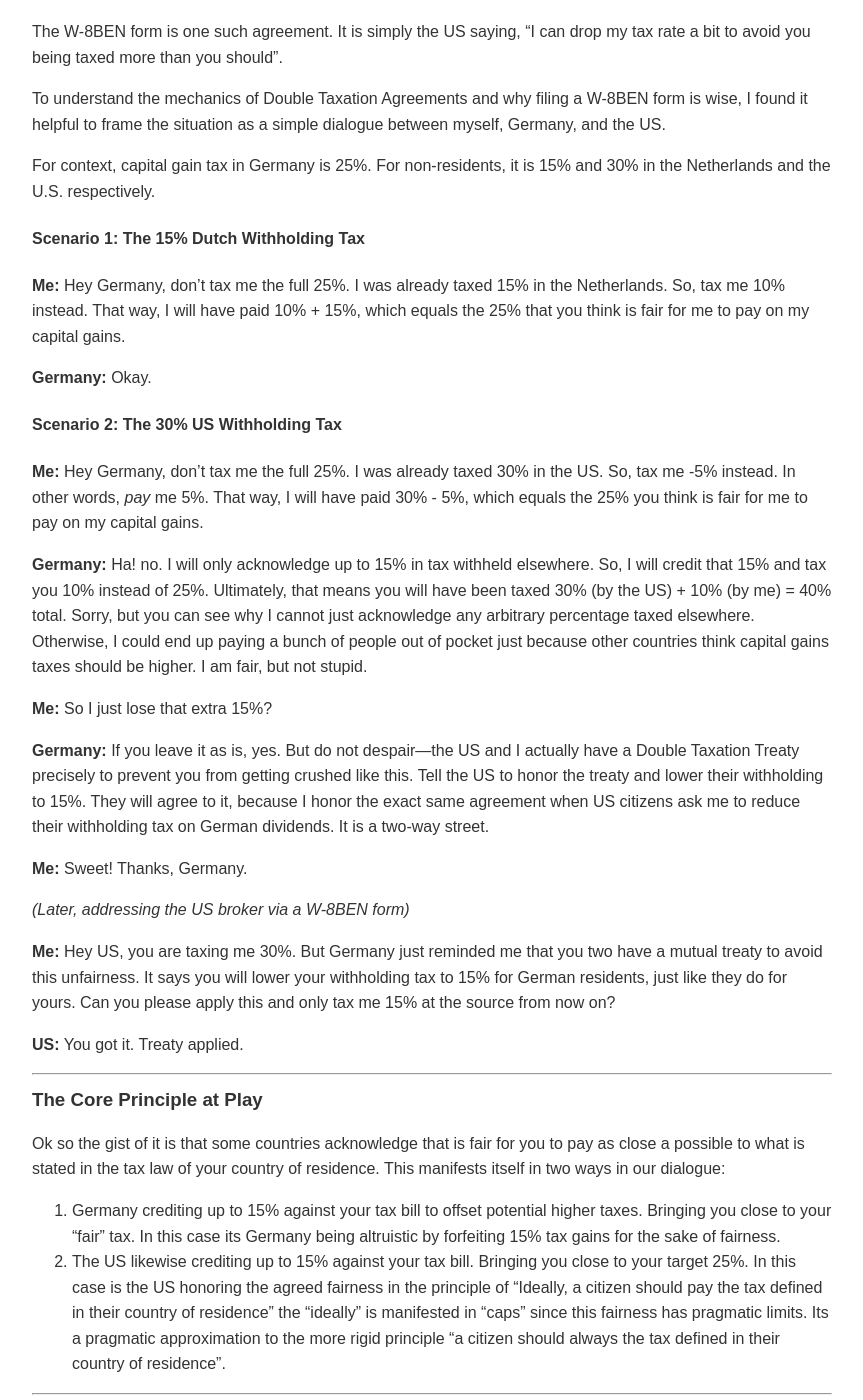
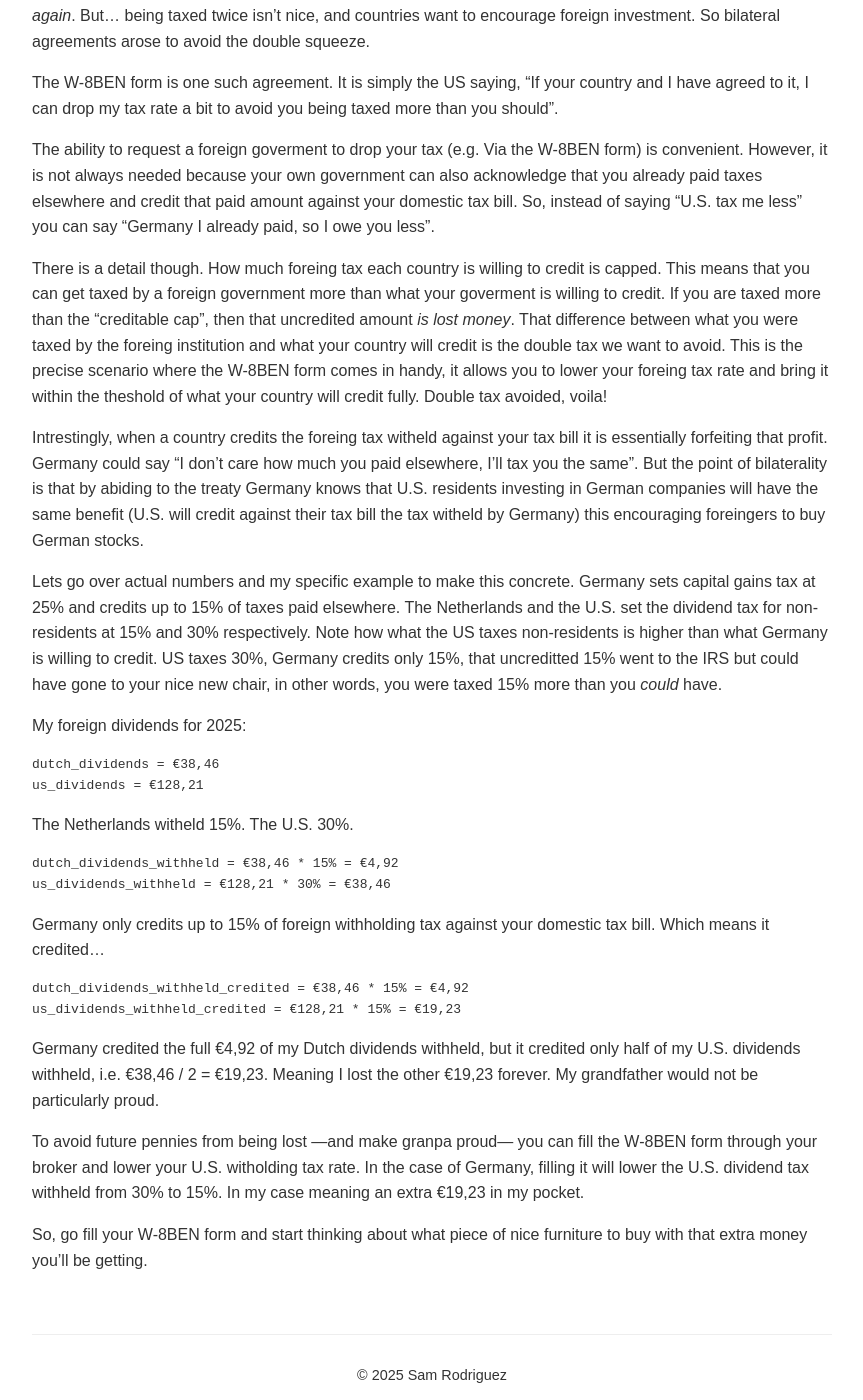
Before and after one commit to Sam1320/Sam1320.github.io, a Jekyll site: the page built from _posts/2026-05-16-international-dividend-taxes-dialogue.md, in a window 1280 px wide and 1400 px high, scrolled down 412 px. Shown: the whole window, without its empty margins (208-1071 px from the left). Built offline with Jekyll 4.4.1, drawn with Linux system fonts in a browser that asks for light colours; some of the changed text lies outside the part shown.

Commit message:
refactor: update title and deepen explanation

````diff
--- a/_posts/2026-05-16-international-dividend-taxes-dialogue.md
+++ b/_posts/2026-05-16-international-dividend-taxes-dialogue.md
@@ -1,59 +1,47 @@
 ---
-title: International Dividend Taxes
+title: It's The Pennies What You Need to Pay Attention To
 layout: post
 ---
+<!-- title: It's The Pennies You've got to Watch out for -->
 
-I recently filed my taxes and realized that I lost 15% of my US dividend due to double taxation. I had heard about the [W-8BEN](https://www.irs.gov/pub/irs-pdf/fw8ben.pdf) form before but since my dividends are barely enough to buy a chair at Ikea —and I'm very lazy— I never bothered to fill the form. I figured it wasn't worth the overhead. However, a _hypothetical_ lost Ikea chair hurts less than an _actual_ lost Ikea chair. Seing those $3,12 lost to the IRS was enough for me to decide to understand what this form is about and how to file it.
+I recently filed my taxes and realized that I lost 15% of my US dividend due to double taxation. I had heard about the [W-8BEN](https://www.irs.gov/pub/irs-pdf/fw8ben.pdf) form that one can fill to prevent double taxation, but since 15% of my dividends would barely enough to buy a chair at Ikea —and I'm very lazy— I never bothered to fill it. I figured that it wasn't worth the overhead. However, a _hypothetical_ lost Ikea chair hurts less than an _actual_ lost Ikea chair. Seing those €19,23 lost to the IRS reminded me of my grandfather who used to say _"The big amounts of money protect themselves, its the pennies you've got to pay attention to"_ and it was enough for me to finally dedicate time to understand what this form is about and how to file it.
 
-The main idea is that each country taxes the capital gains of its residents at whatever rate they find suitable (typically between 10 and 40%). Additionally, each country has the right to tax income that _arose_ there, regardless of where the owner of the asset resides. If you own dividend-generating stocks in country A and reside in country B. Then, country A will tax your dividend (i.e. withhold a % of it) and country B will tax again what's left. But being taxed twice isn't nice, and countries want to encourage foreign investment. So bilateral agreements arose to avoid the double squeeze.
+The main idea is that each country taxes the capital gains of its residents at whatever rate they find suitable (typically between 10 and 40%). Additionally, each country has the right to tax income that _arose_ there, regardless of where the owner of the asset resides. If you own dividend-generating stocks in country A and reside in country B. Then, country A will tax your dividend (i.e. withhold a % of it) and country B will tax what's left _again_. But... being taxed twice isn't nice, and countries want to encourage foreign investment. So bilateral agreements arose to avoid the double squeeze.
 
-<!-- In Germany, capital gains are taxed at 25%. In the Ne -->
+The W-8BEN form is one such agreement. It is simply the US saying, "If your country and I have agreed to it, I can drop my tax rate a bit to avoid you being taxed more than you should".
 
-The W-8BEN form is one such agreement. It is simply the US saying, "I can drop my tax rate a bit to avoid you being taxed more than you should".
+The ability to request a foreign goverment to drop your tax (e.g. Via the W-8BEN form) is convenient.  However, it is not always needed because your own government can also acknowledge that you already paid taxes elsewhere and credit that paid amount against your domestic tax bill. So, instead of saying "U.S. tax me less" you can say "Germany I already paid, so I owe you less".
 
-To understand the mechanics of Double Taxation Agreements and why filing a W-8BEN form is wise, I found it helpful to frame the situation as a simple dialogue between myself, Germany, and the US.
+There is a detail though. How much foreing tax each country is willing to credit is capped. This means that you can get taxed by a foreign government more than what your goverment is willing to credit. If you are taxed more than the "creditable cap", then that uncredited amount *is lost money*. That difference between what you were taxed by the foreing institution and what your country will credit is the double tax we want to avoid. This is the precise scenario where the W-8BEN form comes in handy, it allows you to lower your foreing tax rate and bring it within the theshold of what your country will credit fully. Double tax avoided, voila!
 
-For context, capital gain tax in Germany is 25%. For non-residents, it is 15% and 30% in the Netherlands and the U.S. respectively.
+Intrestingly, when a country credits the foreing tax witheld against your tax bill it is essentially forfeiting that profit. Germany could say "I don't care how much you paid elsewhere, I'll tax you the same". But the point of bilaterality is that by abiding to the treaty Germany knows that U.S. residents investing in German companies will have the same benefit (U.S. will credit against their tax bill the tax witheld by Germany) this encouraging foreingers to buy German stocks.
+
+Lets go over actual numbers and my specific example to make this concrete. Germany sets capital gains tax at 25% and credits up to 15% of taxes paid elsewhere. The Netherlands and the U.S. set the dividend tax for non-residents at 15% and 30% respectively. Note how what the US taxes non-residents is higher than what Germany is willing to credit. US taxes 30%, Germany credits only 15%, that uncreditted 15% went to the IRS but could have gone to your nice new chair, in other words, you were taxed 15% more than you _could_ have.
+
+My foreign dividends for 2025:
+
+```
+dutch_dividends = €38,46
+us_dividends = €128,21
+```
 
 
-#### Scenario 1: The 15% Dutch Withholding Tax
+The Netherlands witheld 15%. The U.S. 30%.
 
-**Me:** Hey Germany, don't tax me the full 25%. I was already taxed 15% in the Netherlands. So, tax me 10% instead. That way, I will have paid 10% + 15%, which equals the 25% that you think is fair for me to pay on my capital gains.
+```
+dutch_dividends_withheld = €38,46 * 15% = €4,92
+us_dividends_withheld = €128,21 * 30% = €38,46
+```
 
-**Germany:** Okay.
+Germany only credits up to 15% of foreign withholding tax against your domestic tax bill. Which means it credited...
 
-#### Scenario 2: The 30% US Withholding Tax
+```
+dutch_dividends_withheld_credited = €38,46 * 15% = €4,92
+us_dividends_withheld_credited = €128,21 * 15% = €19,23
+```
 
-**Me:** Hey Germany, don't tax me the full 25%. I was already taxed 30% in the US. So, tax me -5% instead. In other words, *pay* me 5%. That way, I will have paid 30% - 5%, which equals the 25% you think is fair for me to pay on my capital gains.
+Germany credited the full €4,92 of my Dutch dividends withheld, but it credited only half of my U.S. dividends withheld, i.e. €38,46 / 2 = €19,23. Meaning I lost the other €19,23 forever. My grandfather would not be particularly proud.
 
-**Germany:** Ha! no. I will only acknowledge up to 15% in tax withheld elsewhere. So, I will credit that 15% and tax you 10% instead of 25%. Ultimately, that means you will have been taxed 30% (by the US) + 10% (by me) = 40% total. Sorry, but you can see why I cannot just acknowledge any arbitrary percentage taxed elsewhere. Otherwise, I could end up paying a bunch of people out of pocket just because other countries think capital gains taxes should be higher. I am fair, but not stupid.
+To avoid future pennies from being lost —and make granpa proud— you can fill the W-8BEN form through your broker and lower your U.S. witholding tax rate. In the case of Germany, filling it will lower the U.S. dividend tax withheld from 30% to 15%. In my case meaning an extra €19,23 in my pocket.
 
-**Me:** So I just lose that extra 15%?
-
-**Germany:** If you leave it as is, yes. But do not despair—the US and I actually have a Double Taxation Treaty precisely to prevent you from getting crushed like this. Tell the US to honor the treaty and lower their withholding to 15%. They will agree to it, because I honor the exact same agreement when US citizens ask me to reduce their withholding tax on German dividends. It is a two-way street.
-
-**Me:** Sweet! Thanks, Germany.
-
-*(Later, addressing the US broker via a W-8BEN form)*
-
-**Me:** Hey US, you are taxing me 30%. But Germany just reminded me that you two have a mutual treaty to avoid this unfairness. It says you will lower your withholding tax to 15% for German residents, just like they do for yours. Can you please apply this and only tax me 15% at the source from now on?
-
-**US:** You got it. Treaty applied.
-
-***
-
-### The Core Principle at Play
-
-Ok so the gist of it is that some countries acknowledge that is fair for you to pay as close a possible to what is stated in the tax law of your country of residence. This manifests itself in two ways in our dialogue:
-
-1. Germany crediting up to 15% against your tax bill to offset potential higher taxes. Bringing you close to your "fair" tax. In this case its Germany being altruistic by forfeiting 15% tax gains for the sake of fairness.
-2. The US likewise crediting up to 15% against your tax bill. Bringing you close to your target 25%. In this case is the US honoring the agreed fairness in the principle of "Ideally, a citizen should pay the tax defined in their country of residence" the "ideally" is manifested in "caps" since this fairness has pragmatic limits. Its a pragmatic approximation to the more rigid principle "a citizen should always the tax defined in their country of residence".
-
-***
-
-#### A Quick Addendum: Reciprocity vs. Altruism
-While framing Germany's actions as "altruistic" is a helpful way to visualize the immediate relief on your tax bill, the reality behind international tax treaties is driven entirely by **mutual economic benefit and reciprocity**.
-
-If nations double-taxed every international investment, cross-border capital would freeze. Germany agrees to forfeit that 15% on your US dividends because the US has signed a treaty agreeing to do the exact same thing for a US resident investing in German companies. It isn't charity; it is a handshake designed to keep global trade flowing smoothly.
-
-Additionally, from a purely mechanical standpoint, the US doesn't issue a "credit" against a final bill the way Germany does. Instead, through the W-8BEN form, they apply a **reduction at the source**—lowering the "door cover charge" from 30% to 15% before the money ever leaves the country. However, from a practical, bottom-line perspective on your spreadsheet, the net result is effectively the same!
+So, go fill your W-8BEN form and start thinking about what piece of nice furniture to buy with that extra money you'll be getting.
````
